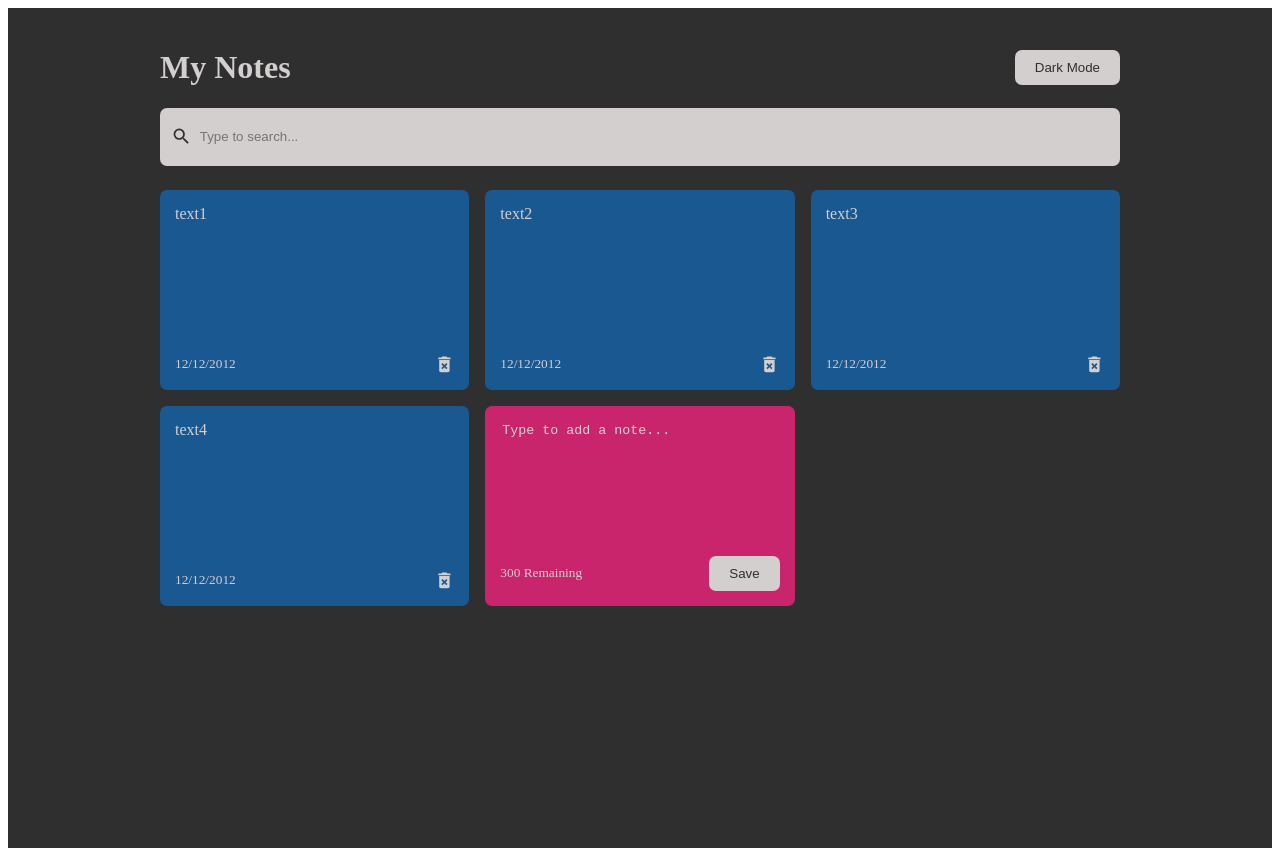
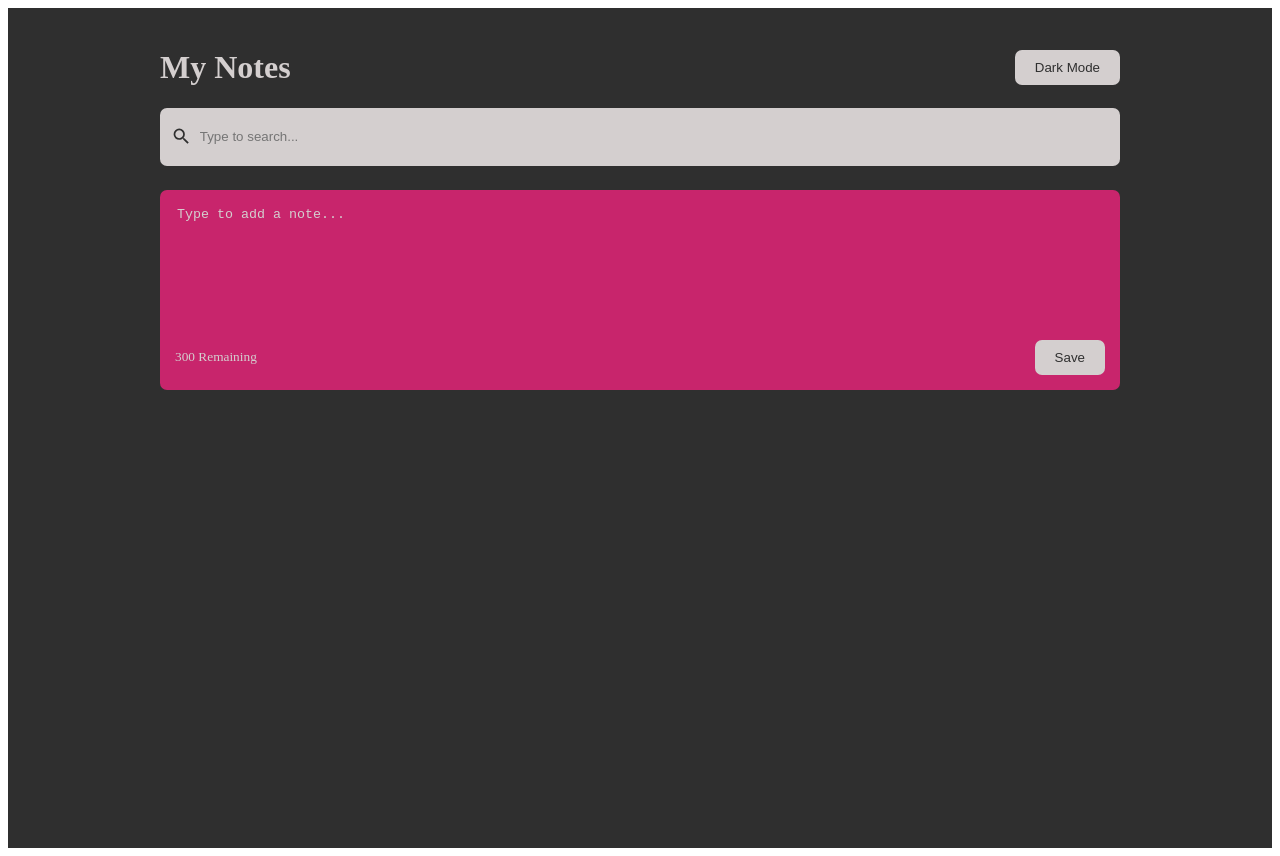
Before and after one commit to Baraah-Rn/Note-App-React-, a React (Create React App) app: page / in a window 1280 px wide. Built offline with nearby package versions, Linux system fonts and the light colour scheme.

Commit message:
Add localstorge

```diff
--- a/src/App.js
+++ b/src/App.js
@@ -1,35 +1,31 @@
 import "./App.css";
-import { useState } from "react";
+import { useEffect, useState } from "react";
 import { v4 as uuidv4 } from "uuid";
 import NotesList from "./components/NotesList";
 import Search from "./components/Search";
 import Header from "./components/Header";
 
 const App = () => {
-  const [notes, setNotes] = useState([
-    {
-      id: uuidv4(),
-      text: "text1",
-      date: "12/12/2012",
-    },
-    {
-      id: uuidv4(),
-      text: "text2",
-      date: "12/12/2012",
-    },
-    {
-      id: uuidv4(),
-      text: "text3",
-      date: "12/12/2012",
-    },
-    {
-      id: uuidv4(),
-      text: "text4",
-      date: "12/12/2012",
-    },
-  ]);
+  const [notes, setNotes] = useState([]);
   const [searchText, setSearchText] = useState("");
   const [darkMode, setDarkMode] = useState("false");
+
+  // useEffect(() => {
+	// 	const savedNotes = JSON.parse(
+	// 		localStorage.getItem('react-notes-app-data')
+	// 	);
+
+	// 	if (savedNotes) {
+	// 		setNotes(savedNotes);
+	// 	}
+	// }, []);
+
+	useEffect(() => {
+		localStorage.setItem(
+			'react-notes-app-data',
+			JSON.stringify(notes)
+		);
+	}, [notes]);
 
   const addNote = (noteText) => {
     const date = new Date();
```
